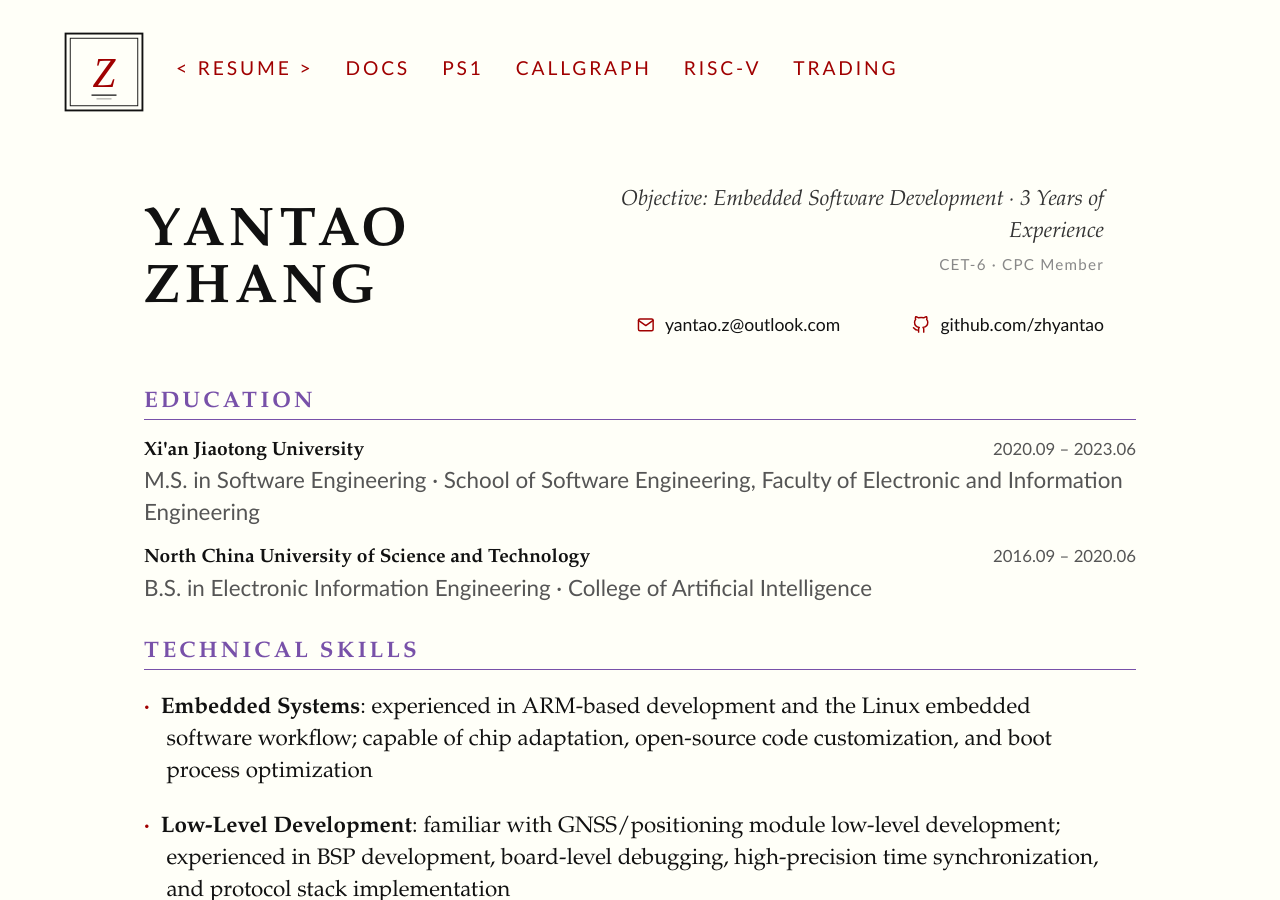
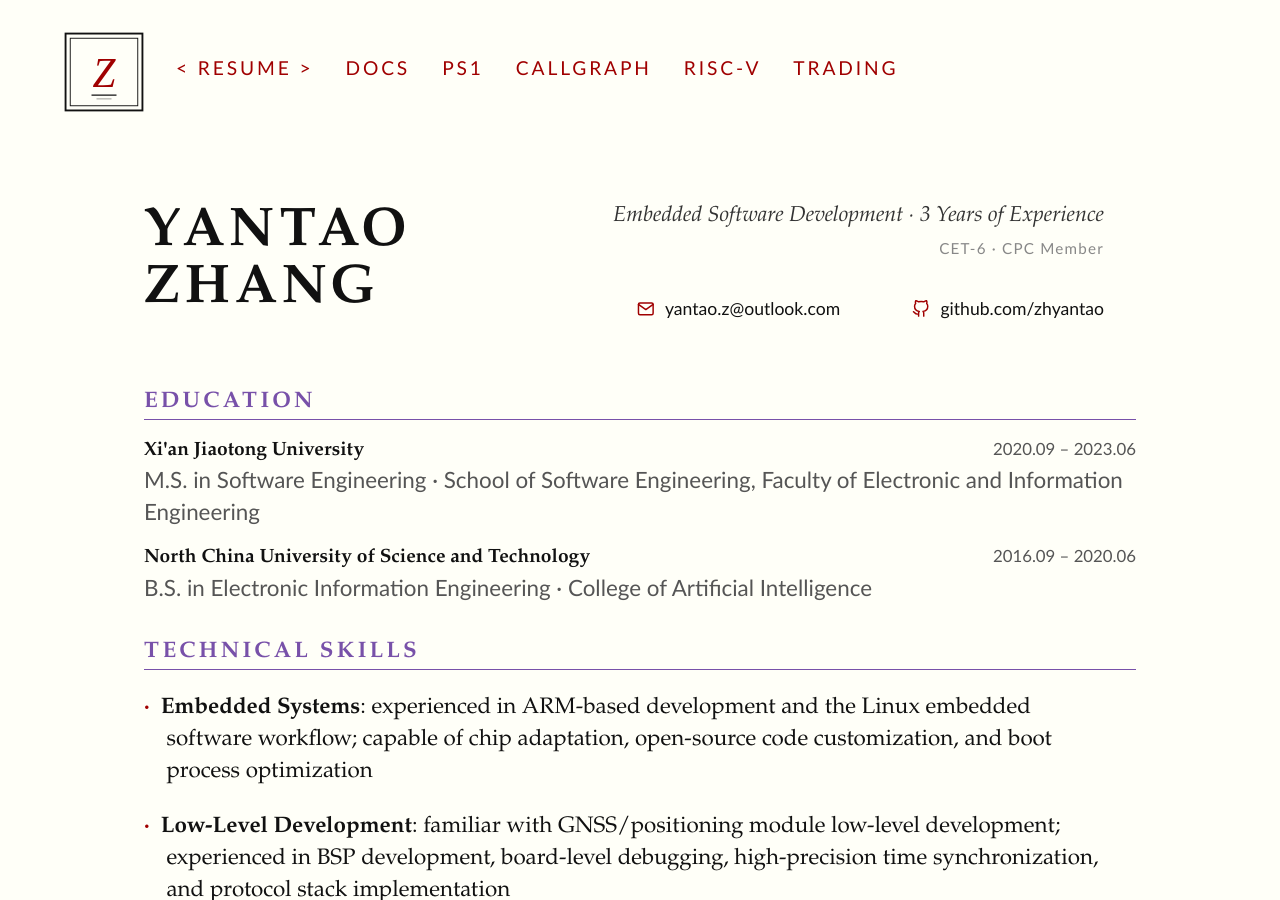
Before and after one commit to zhyantao/zhyantao.github.io, a Jekyll site: the page built from index.html, in a window 1280 px wide and 900 px high. Built offline with Jekyll 4.4.1, drawn with Linux system fonts in a browser that asks for light colours; some web fonts are replaced.

Commit message:
Drop "Objective:" label from resume header line
Co-Authored-By: Claude Code <noreply@anthropic.com>

```diff
--- a/index.html
+++ b/index.html
@@ -7,7 +7,7 @@ title: resume
   <header class="resume-head">
     <h1 class="resume-name">Yantao Zhang</h1>
     <div class="resume-head-side">
-      <p class="resume-objective">Objective: Embedded Software Development · 3 Years of Experience</p>
+      <p class="resume-objective">Embedded Software Development · 3 Years of Experience</p>
       <p class="resume-subline">CET-6 · CPC Member</p>
       <ul class="resume-contact">
       <li>
```
